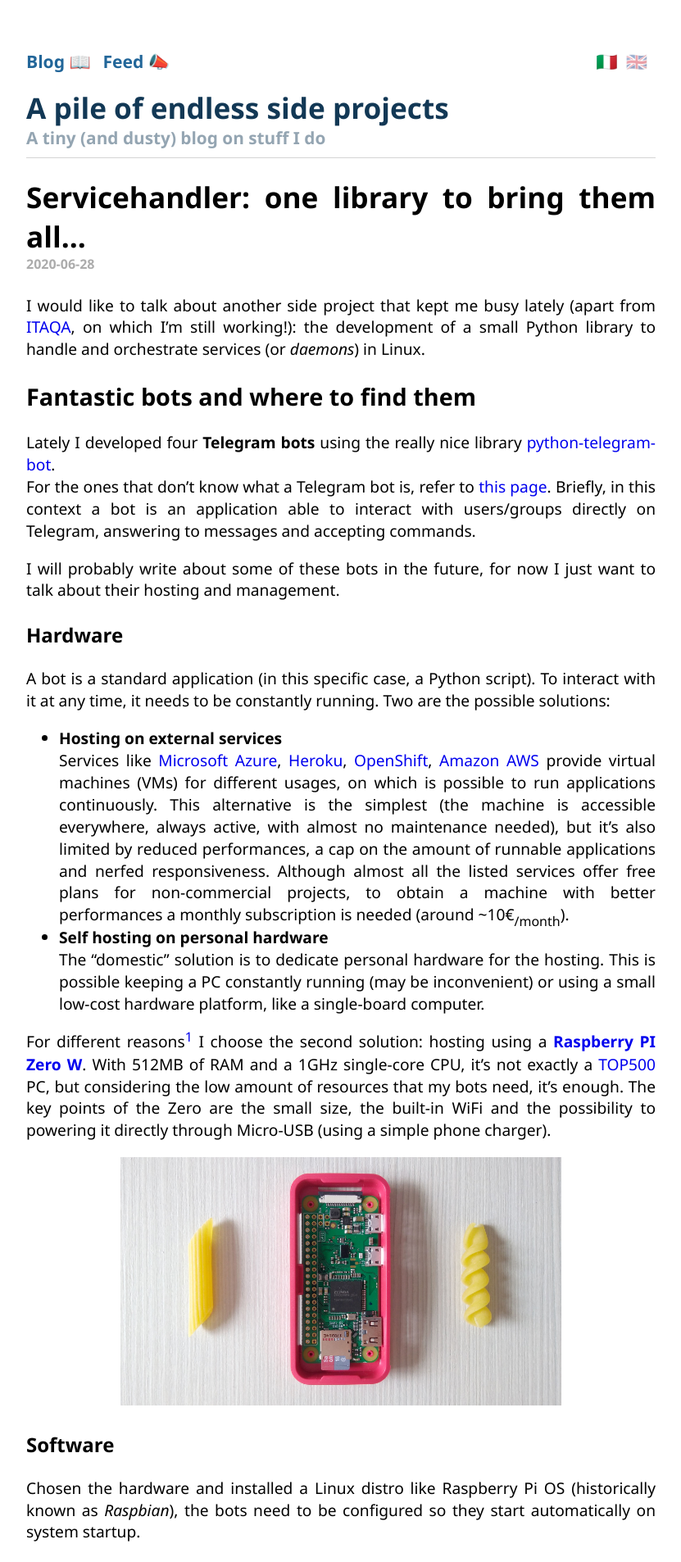
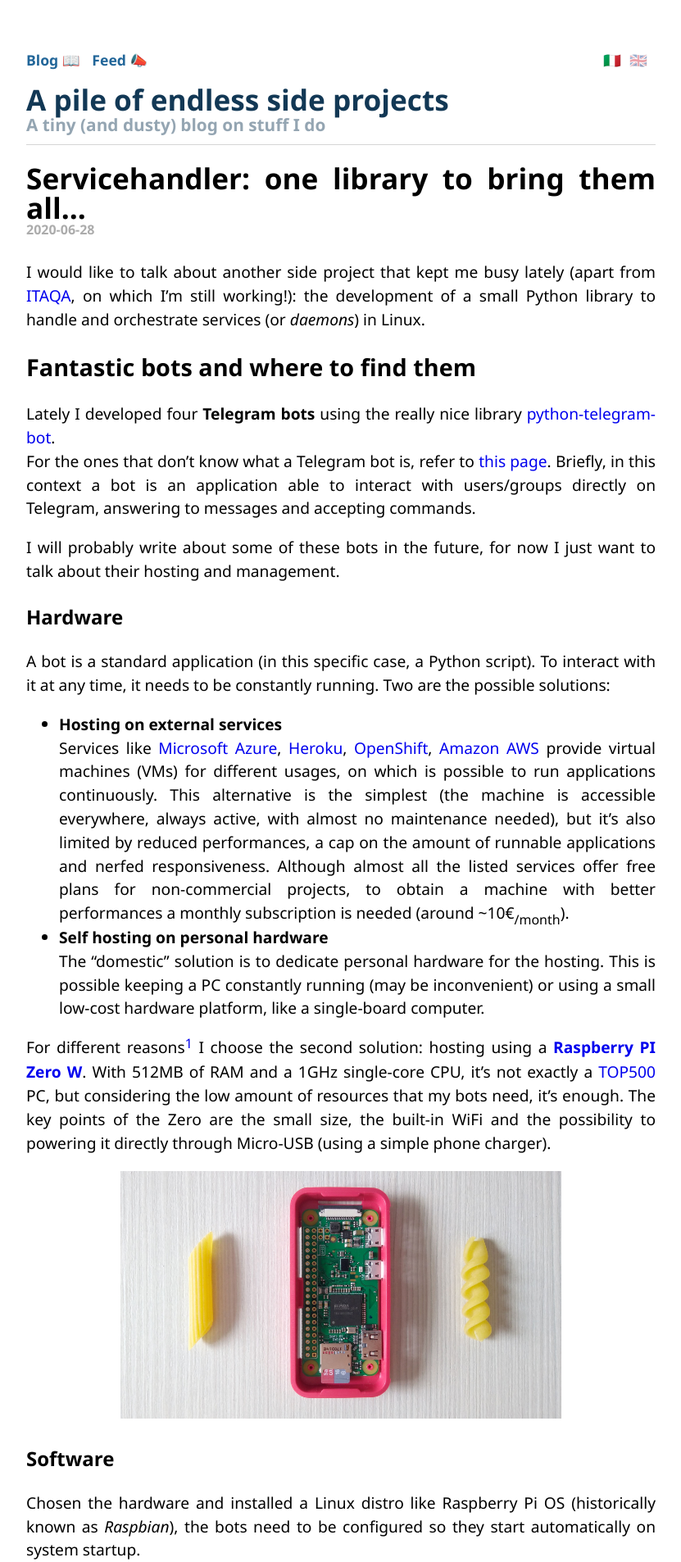
Before and after one commit to albertosantagostino/albertosantagostino.github.io, a Jekyll site: the page built from _posts/2020-06-28-servicehandler_en.md, in a window 1280 px wide. Shown: the top 1906 px of the page at 82% size, without its empty margins (224-1055 px from the left). Built offline with Jekyll 4.4.1, drawn with Linux system fonts in a browser that asks for light colours.

Commit message:
Minor layout changes

```diff
--- a/_layouts/default.html
+++ b/_layouts/default.html
@@ -5,7 +5,7 @@
     <title>{{ page.title }}</title>
     <meta name="viewport" content="width=device-width, initial-scale=1.0">
     <link rel="stylesheet" type="text/css" href="/css/main.css">
-    <link rel="icon" href="/media/icons/favicon.svg" sizes="any" type="image/svg+xml">
+    <link rel="icon" href="/media/icons/favicon.png" sizes="any" type="image/svg+xml">
     {% if jekyll.environment == 'production' %}
     {% include goatcounter_analytics.html %}
     {% endif %}
@@ -49,10 +49,9 @@
                     <img class="icon" src='/media/icons/linkedin_logo.png' style='vertical-align: middle' alt='LinkedIn logo' height=20></a>
             </p>
             <p class="bottomname" style="float: right">
-                <a href="{{ page.lang | replace: 'it', '/about/index_it' | replace: 'en', '/about'}}">Alberto Santagostino</a>
-                <a rel="license" href="http://creativecommons.org/licenses/by-nc/4.0/" target="_blank" rel="noopener noreferrer" >
+                <a rel="license" href="http://creativecommons.org/licenses/by-nc-nd/4.0/" target="_blank" rel="noopener noreferrer" >
                     <img alt="Creative Commons License" style="padding-left:1em; border-width:0; vertical-align: middle;"
-                    src="/media/icons/cc_license.png" />
+                    src="/media/icons/cc_license.png" height=10/>
             </p>
         </div>
     </footer>
--- a/css/main.scss
+++ b/css/main.scss
@@ -23,20 +23,21 @@ $home_vertical_spacing: 10px;
         max-width: 90%;
     }
 
-    p, ul li   { font-size: 1.2em; }
+    p          { font-size: 1.2em; }
+    ul li      { font-size: 1.2em; }
     table      { font-size: 1.1em; }
-    h1         { font-size: 2.2em; }
+    h1         { font-size: 2.2em; line-height: 1em;}
     h2         { font-size: 1.8em; }
     h3         { font-size: 1.5em; }
     h4         { font-size: 1.3em; }
     small      { font-size: 0.7em; }
     nav ul     { font-size: 1.1em; }
-    .footnotes { font-size: 0.8em; }
+    .footnotes { font-size: 0.9em; }
     .links a   { font-size: 1em;   }
     .centerbig { font-size: 1.5em; }
 
     p, code, ul li{
-        line-height: 1.4em;
+        line-height: 1.5em;
     }
     .container > h5:nth-child(2) {
         margin-top: -25px;
@@ -192,6 +193,7 @@ nav .navbar ul {
     font-weight: bold;
     li {
         padding-right: $home_vertical_spacing;
+        font-size: 1em
     }
 }
 nav ul, footer ul {
```
Also changed, not shown: media/icons/cc_license.png.
